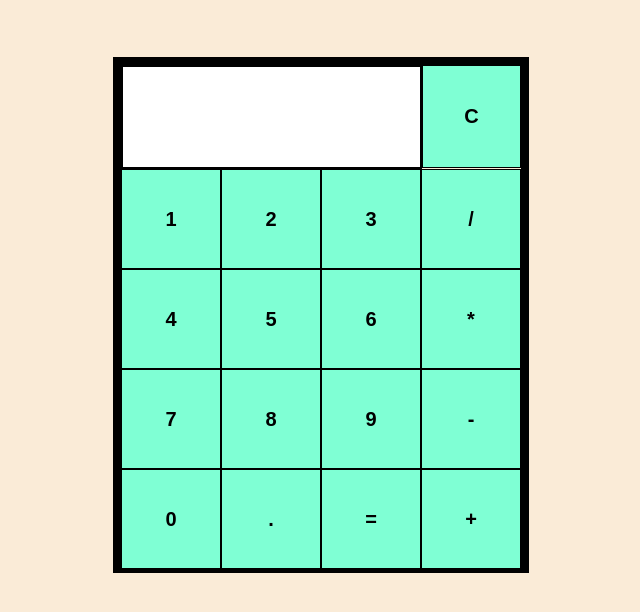
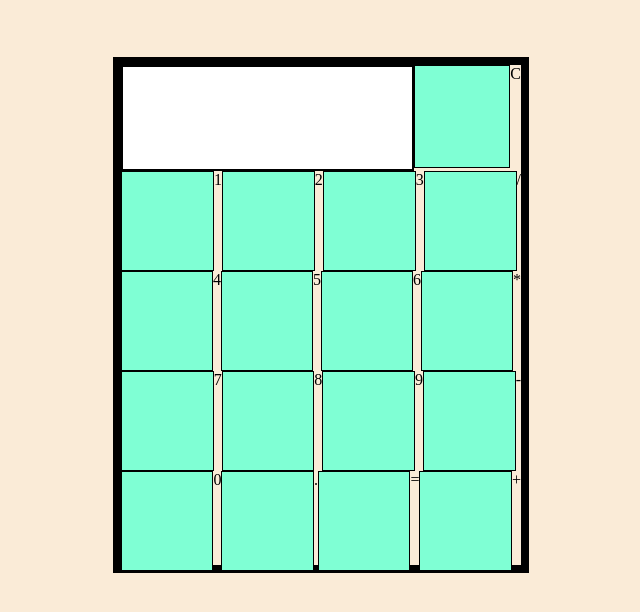
Before and after one commit to ShubhChitkara/Calculator, a plain HTML site: page index.html in a window 1280 px wide. Shown: the part 162-774 px from the top of the page, without its empty margins (319-959 px from the left). Drawn offline with Linux system fonts and the light colour scheme.

Commit message:
Worked on the visual part of the calc

```diff
--- a/index.html
+++ b/index.html
@@ -10,32 +10,32 @@
     <p>CALCULATOR</p>
     <div class="container">
         <div class="row1">
-            <div class="text"></div>
-            <button class="clear">C</button>
+            <input type="text" class="text"></input>
+            <input type="button" class="clear">C</input>
         </div>
         <div class="row2">
-            <button class="one">1</button>
-            <button class="two">2</button>
-            <button class="three">3</button>
-            <button class="divide">/</button>
+            <input type="button" class="one">1</input>
+            <input type="button" class="two">2</input>
+            <input type="button" class="three">3</input>
+            <input type="button" class="divide">/</input>
         </div>
         <div class="row3">
-            <button class="four">4</button>
-            <button class="five">5</button>
-            <button class="six">6</button>
-            <button class="multiply">*</button>
+            <input type="button" class="four">4</input>
+            <input type="button" class="five">5</input>
+            <input type="button" class="six">6</input>
+            <input type="button" class="multiply">*</input>
         </div>
         <div class="row4">
-            <button class="seven">7</button>
-            <button class="eight">8</button>
-            <button class="nine">9</button>
-            <button class="minus">-</button>
+            <input type="button" class="seven">7</input>
+            <input type="button" class="eight">8</input>
+            <input type="button" class="nine">9</input>
+            <input type="button" class="minus">-</input>
         </div>
         <div class="row5">
-            <button class="zero">0</button>
-            <button class="dot">.</button>
-            <button class="equalsto">=</button>
-            <button class="plus">+</button>
+            <input type="button" class="zero">0</input>
+            <input type="button" class="dot">.</input>
+            <input type="button" class="equalsto">=</input>
+            <input type="button" class="plus">+</input>
         </div>
     </div>
     <script src="server.js"></script>
--- a/server.js
+++ b/server.js
@@ -1,3 +1,20 @@
+const clear=document.querySelector(".clear");
+const one=document.querySelector(".one");
+const two=document.querySelector(".two");
+const three=document.querySelector(".three");
+const four=document.querySelector(".four");
+const five=document.querySelector(".five");
+const six=document.querySelector(".six");
+const seven=document.querySelector(".seven");
+const eight=document.querySelector(".eight");
+const nine=document.querySelector(".nine");
+const zero=document.querySelector(".zero");
+const division=document.querySelector(".divide");
+const multiple=document.querySelector(".multiply");
+const minus=document.querySelector(".minus");
+const plus=document.querySelector(".plus");
+const dot=document.querySelector(".dot");
+const equals=document.querySelector(".equalsto");
 function add(a, b) {
   let ans = a + b;
   return ans;
@@ -18,3 +35,42 @@ function divide(g, h) {
   const ans = g / h;
   return ans;
 };
+const num1="";
+const operator="";
+const num2="";
+function operate(num1,operator,num2){
+  if(operator="+"){
+    add(num1,num2);
+  }else if(operator="-"){
+    subtract(num1,num2);
+  }else if(operator="*"){
+    multiply(num1,num2);
+  }else{
+    divide(num1,num2);
+  }
+}
+const display=document.querySelector(".text");
+display.textContent=[];
+clear.addEventListener("click",display=[]);
+one.addEventListener("click",display.textContent+=[1]);
+two.addEventListener("click",display.textContent+=[2]);
+three.addEventListener("click",display.textContent+=[3]);
+four.addEventListener("click",display.textContent+=[4]);
+five.addEventListener("click",display.textContent+=[5]);
+six.addEventListener("click",display.textContent+=[6]);
+seven.addEventListener("click",display.textContent+=[7]);
+eight.addEventListener("click",display.textContent+=[8]);
+nine.addEventListener("click",display.textContent+=[9]);
+zero.addEventListener("click",display.textContent+=[0]);
+division.addEventListener("click",display.textContent+=["/"]);
+multiple.addEventListener("click",display.textContent+=["*"]);
+minus.addEventListener("click",display.textContent+=["-"]);
+plus.addEventListener("click",display.textContent+=["+"]);
+dot.addEventListener("click",display.textContent+=["."]);
+equals.addEventListener("click",solution());
+console.log(display)
+
+
+function solution(display){
+
+}
--- a/style.css
+++ b/style.css
@@ -27,11 +27,13 @@ p{
     width: 300px;
     border: 2px solid black;
     background-color: white;
+    color: black;
+    font-family: "Roboto",serif;
 }
 .row1,.row2,.row3,.row4,.row5{
     display: flex;
 }
-button{
+input{
     height: 100px;
     width: 100px;
     background-color: aquamarine;
@@ -43,6 +45,6 @@ button{
 .clear{
     height: 103px;
 }
-button:hover{
+input:hover{
     cursor: pointer;
 }
```
